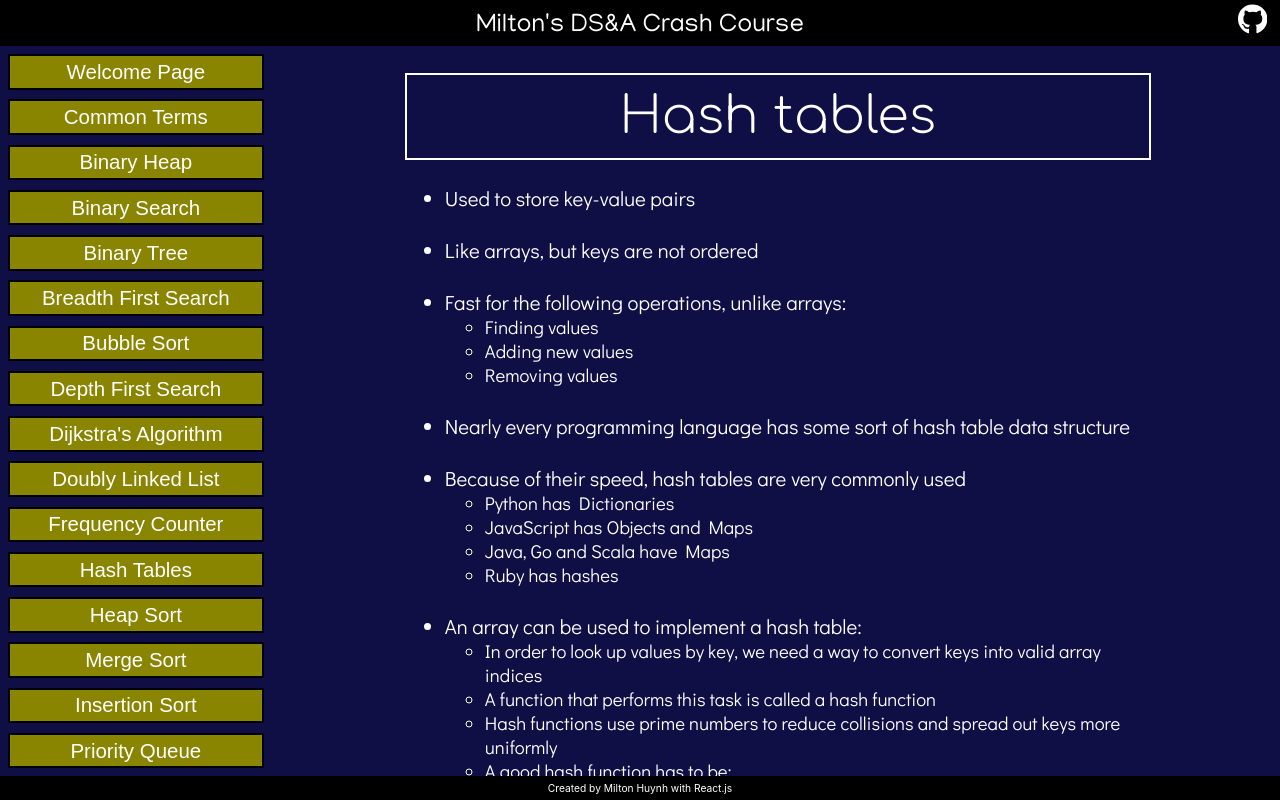
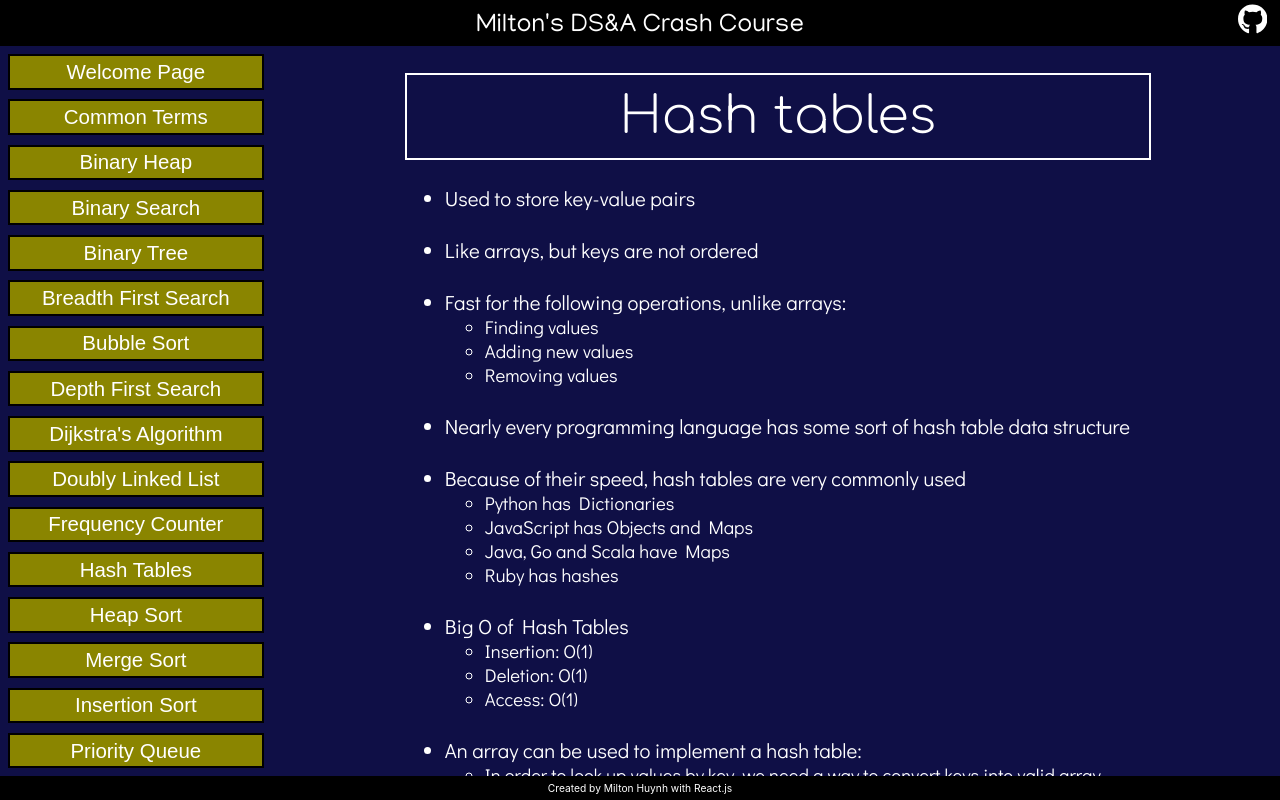
Before and after one commit to miltonhuynh/DSA-guide, a React (Create React App) app in the folder app/: page /DSA-guide/HashTables in a window 1280 px wide. Built offline with nearby package versions, Linux system fonts and the light colour scheme; a web font is replaced by a local one.

Commit message:
Added big O of hash tables{

```diff
--- a/app/src/Concepts/HashTables.js
+++ b/app/src/Concepts/HashTables.js
@@ -101,6 +101,14 @@ export default function HashTables() {
             </ul><br/>
           </li>
           <li>
+            Big O of Hash Tables
+            <ul class="font-sm">
+              <li>Insertion: O(1)</li>
+              <li>Deletion: O(1)</li>
+              <li>Access: O(1)</li>
+            </ul>
+          </li><br/>
+          <li>
             An array can be used to implement a hash table:
             <ul class="font-sm">
               <li>In order to look up values by key, we need a way to convert keys into valid array indices</li>
```
